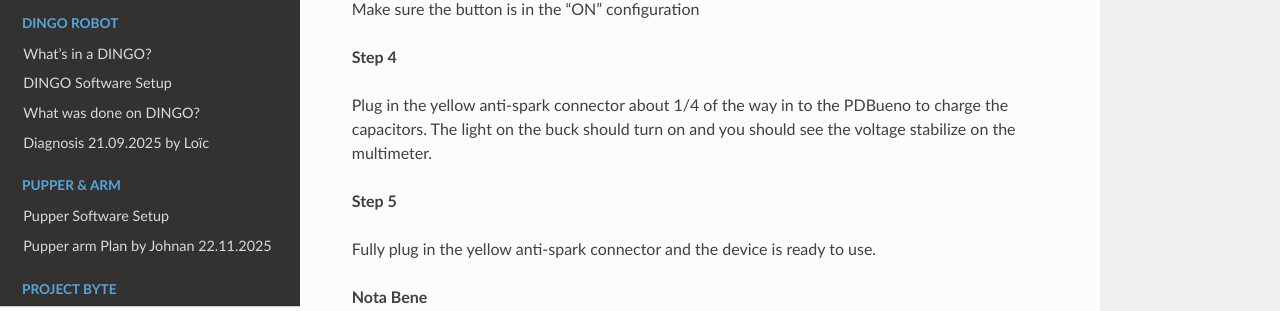
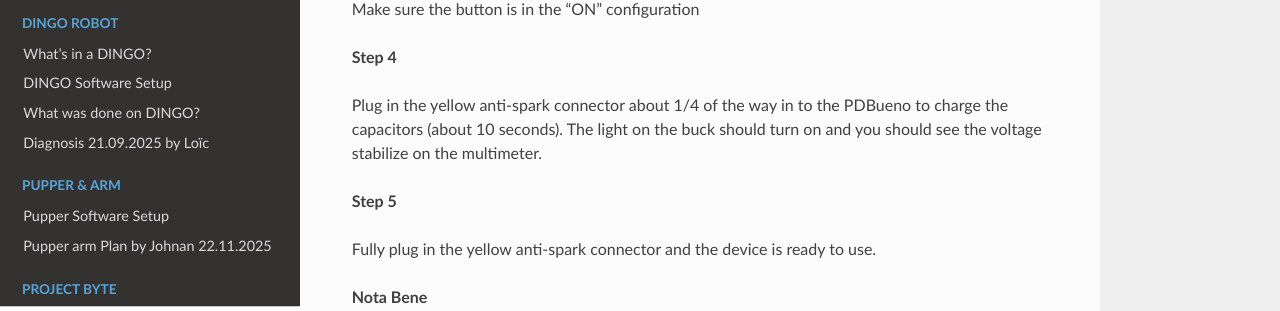
Before and after one commit to lolothecoder/BARK_Documentation, a Sphinx documentation site: the page built from docs/source/information/9_newdog.rst, in a window 1280 px wide and 900 px high, scrolled down 2269 px. Shown: the part 305-616 px from the top of the window. Built offline with Sphinx 7.4.7 and the Read the Docs theme 3.1.0, drawn with Linux system fonts in a browser that asks for light colours.

Commit message:
added time for capacitors

```diff
--- a/docs/source/information/9_newdog.rst
+++ b/docs/source/information/9_newdog.rst
@@ -63,7 +63,7 @@ Make sure the button is in the "ON" configuration
 
 **Step 4**
 
-Plug in the yellow anti-spark connector about 1/4 of the way in to the PDBueno to charge the capacitors. The light on the buck should turn on and you should see the voltage stabilize on the multimeter.
+Plug in the yellow anti-spark connector about 1/4 of the way in to the PDBueno to charge the capacitors (about 10 seconds). The light on the buck should turn on and you should see the voltage stabilize on the multimeter.
 
 **Step 5**
 
```
